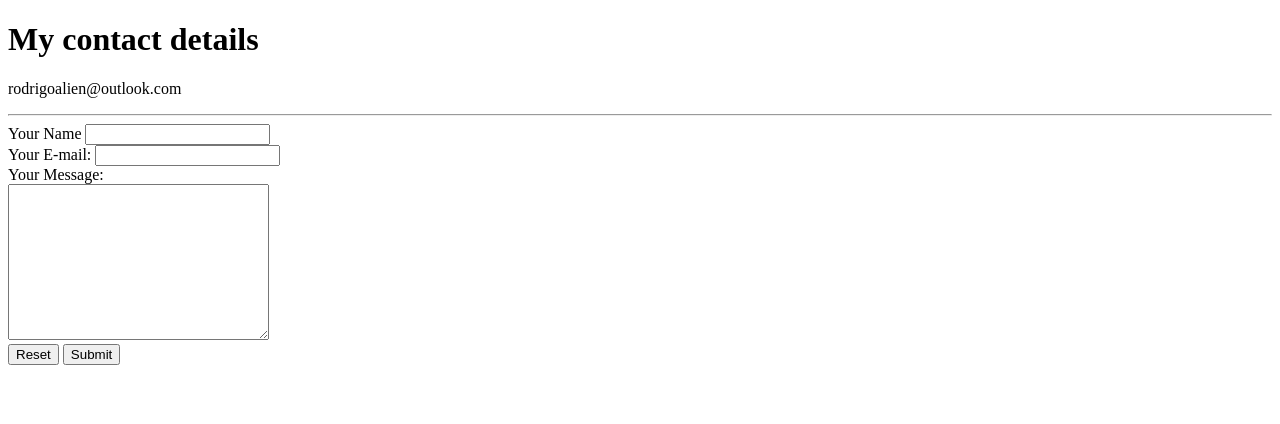
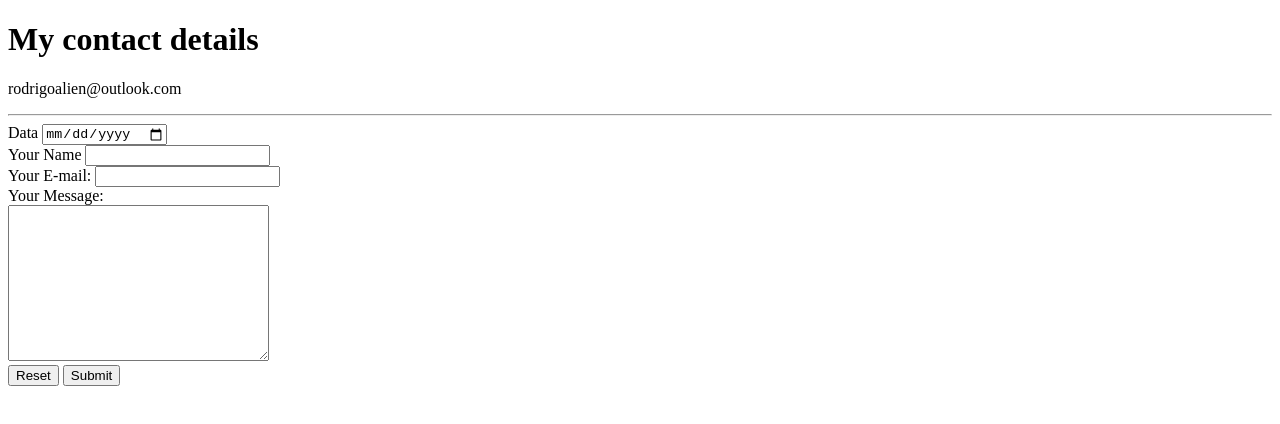
Before and after one commit to rodrigoalien/rodrigoalien.github.io, a plain HTML site: page contact-me.html in a window 1280 px wide. Drawn offline with Linux system fonts and the light colour scheme.

Commit message:
Work in progress.

```diff
--- a/contact-me.html
+++ b/contact-me.html
@@ -9,6 +9,8 @@
     <p>rodrigoalien@outlook.com</p>
     <hr>
     <form action="mailto: rodrigoalien@outlook.com" method="post" enctype="text/plain">
+      <label for="">Data</label>
+      <input type="date"><br>
       <label>Your Name</label>
       <input type="text" name="yourName"><br>
       <label for="">Your E-mail:</label>
```
